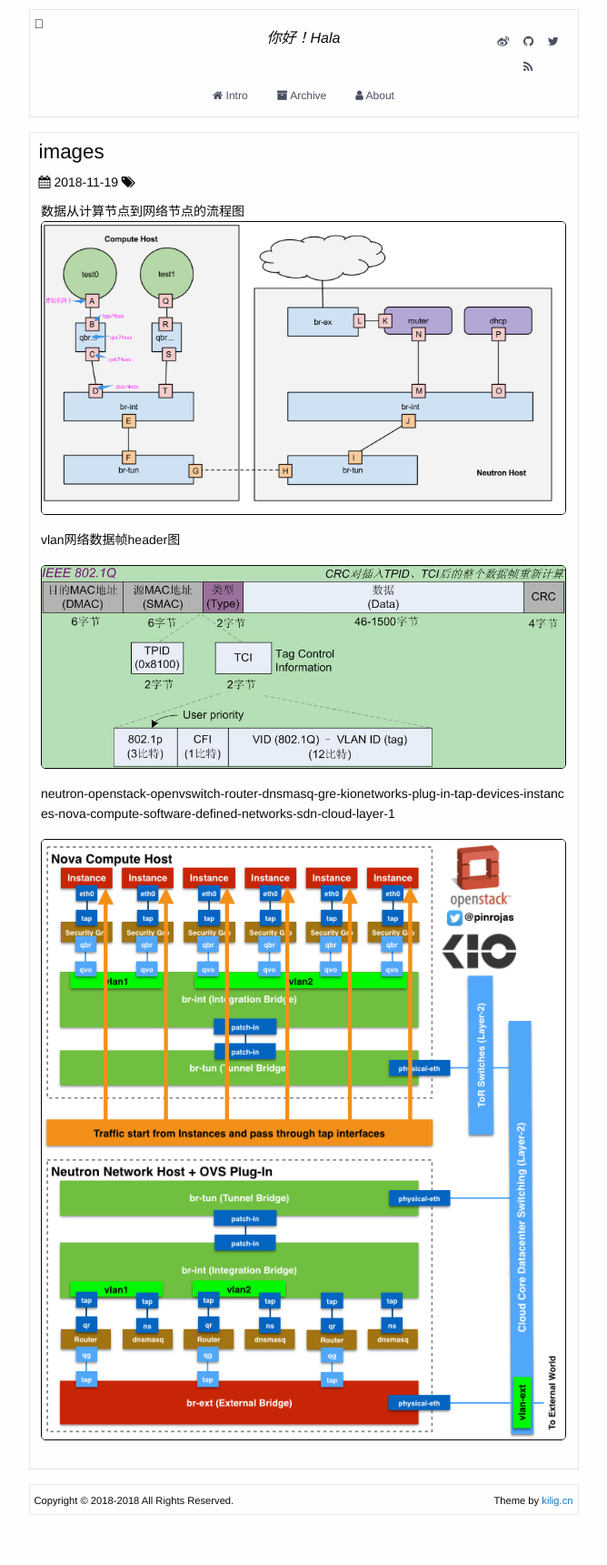
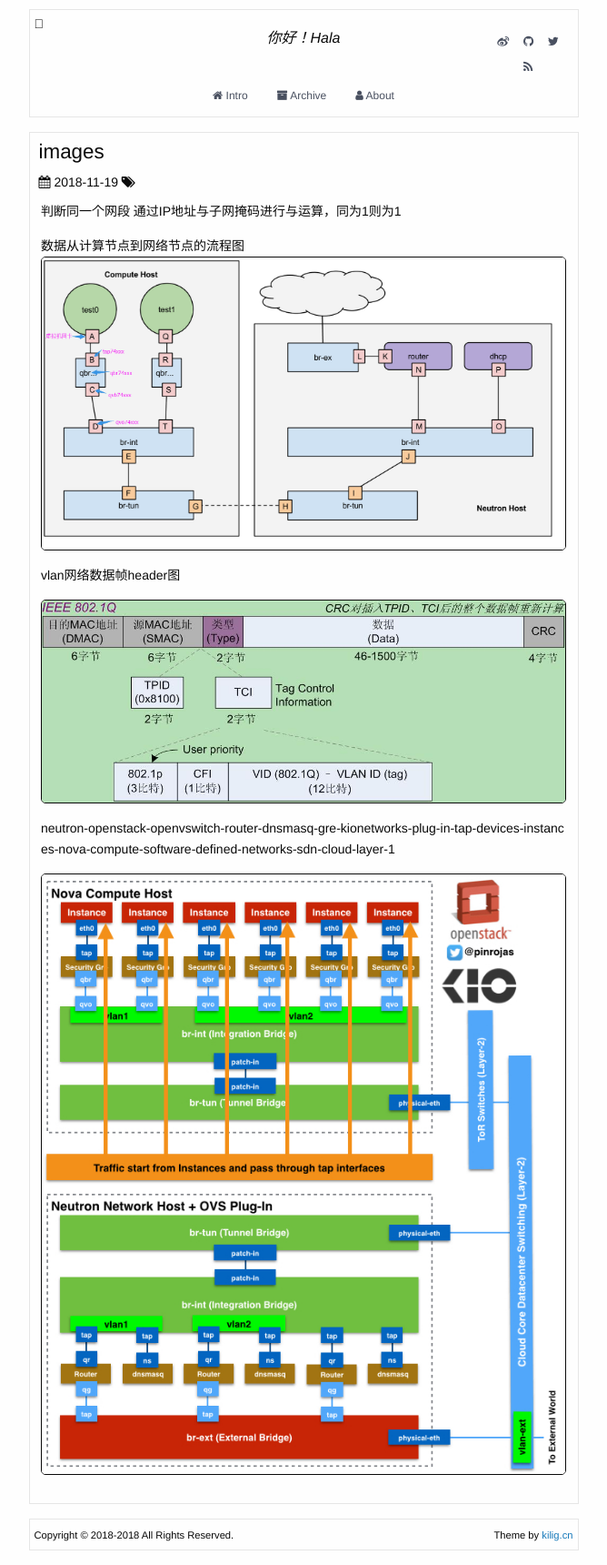
Before and after one commit to hadesleejs/hadesleejs.github.io, a Jekyll site: the page built from _posts/2018-11-19-image-say.md, in a window 1280 px wide. Shown: the whole page at 91% size, without its empty margins (306-974 px from the left). Built offline with Jekyll 4.4.1, drawn with Linux system fonts in a browser that asks for light colours; before the commit the page ends 1681 px from its top, so only the background shows below that.

Commit message:
Update 2018-11-19-image-say.md

```diff
--- a/_posts/2018-11-19-image-say.md
+++ b/_posts/2018-11-19-image-say.md
@@ -4,6 +4,9 @@ title:  "images"
 date:   2018-11-19 11:38:38 +0530
 categories: admin update
 ---
+
+判断同一个网段
+通过IP地址与子网掩码进行与运算，同为1则为1<br>
 
 数据从计算节点到网络节点的流程图
 !['数据从计算节点到网络节点']({{site.baseurl}}/images/com_network_frame.png)
```
